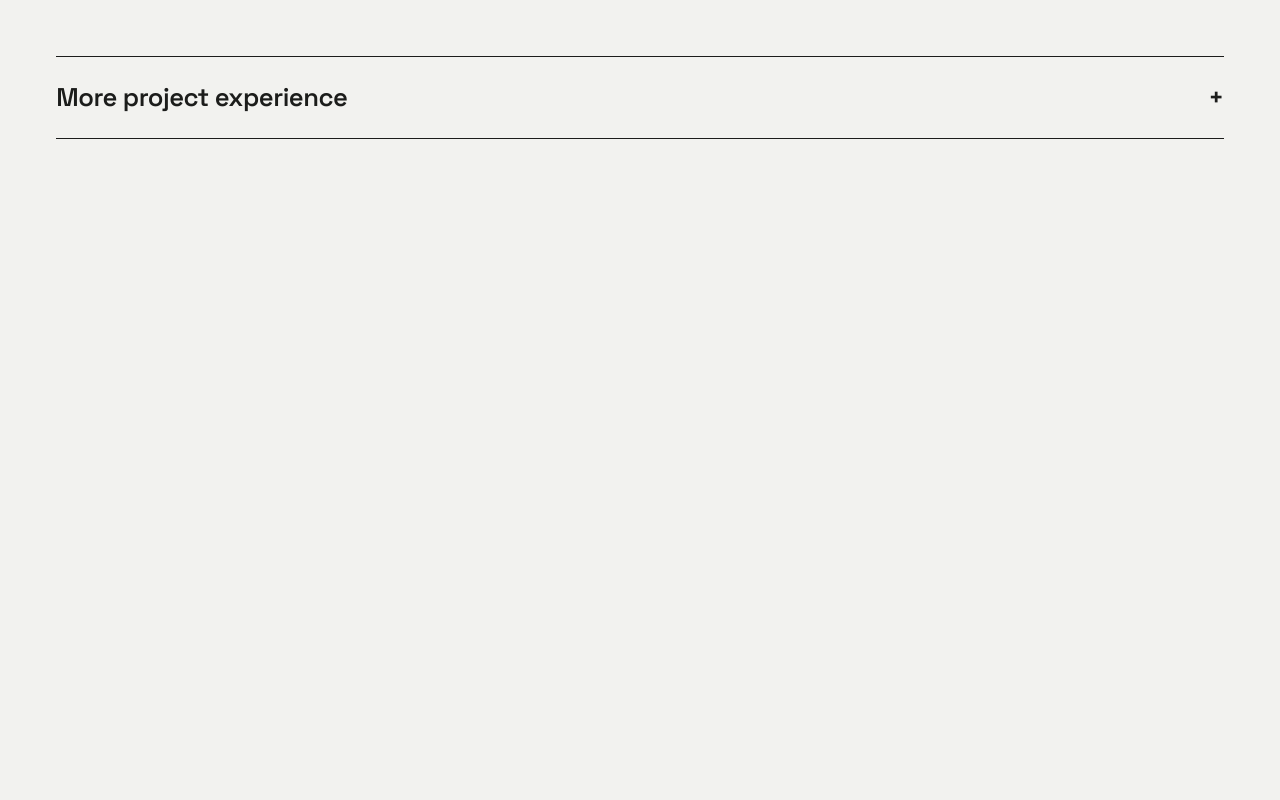
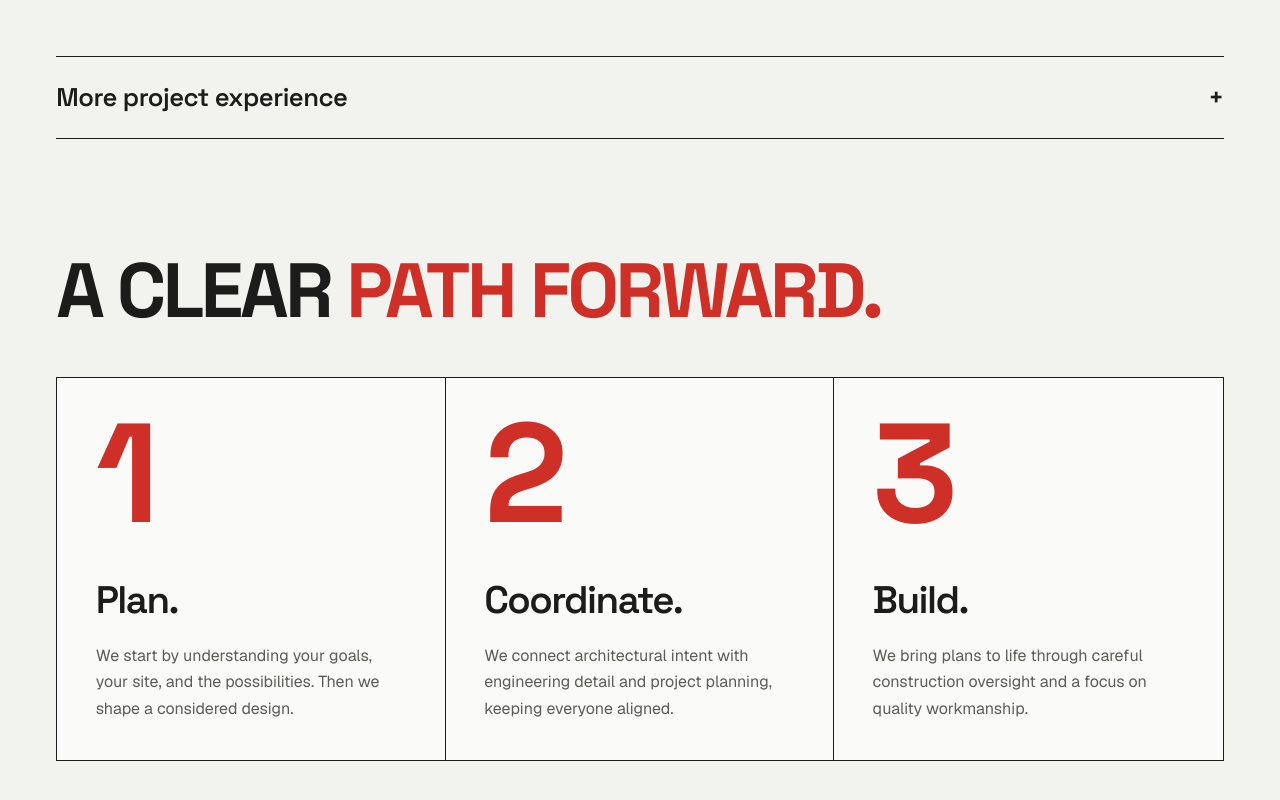
Before and after one commit to TwilightDust12/Sphere8, a React (Vite) app: page / in a window 1280 px wide. Shown: the part 9854-10654 px from the top of the page. Before the commit the page ends 10108 px from the top, so only its background shows below. Built offline with nearby package versions, Linux system fonts and the light colour scheme; the HTML template or start-up script is replaced by a standard one.

Commit message:
feat: add process steps and flagged team block

```diff
--- a/src/App.tsx
+++ b/src/App.tsx
@@ -1,8 +1,10 @@
 import Header from "./components/Header"
 import Hero from "./components/Hero"
+import Process from "./components/Process"
 import ProofStrip from "./components/ProofStrip"
 import Projects from "./components/Projects"
 import Services from "./components/Services"
+import Team from "./components/Team"
 
 export default function App() {
   return (
@@ -16,6 +18,8 @@ export default function App() {
         <ProofStrip />
         <Services />
         <Projects />
+        <Process />
+        <Team />
       </main>
     </>
   )
--- /dev/null
+++ b/src/components/Process.tsx
@@ -0,0 +1,26 @@
+import { steps } from "../data/company"
+import { useReveal } from "../hooks/useReveal"
+
+export default function Process() {
+  const ref = useReveal<HTMLDivElement>()
+  return (
+    <section id="process" className="process" aria-labelledby="process-title">
+      <div className="wrap reveal" ref={ref}>
+        <h2 id="process-title" className="big">
+          A clear <span>path forward.</span>
+        </h2>
+        <ol className="steps">
+          {steps.map((step) => (
+            <li className="step" key={step.n}>
+              <span className="num" aria-hidden="true">
+                {step.n}
+              </span>
+              <h3>{step.title}</h3>
+              <p>{step.text}</p>
+            </li>
+          ))}
+        </ol>
+      </div>
+    </section>
+  )
+}
--- /dev/null
+++ b/src/components/Team.tsx
@@ -0,0 +1,24 @@
+import { team } from "../data/company"
+import { useReveal } from "../hooks/useReveal"
+
+export default function Team() {
+  const ref = useReveal<HTMLDivElement>()
+  if (!team.visible) return null
+  return (
+    <section id="team" className="team" aria-labelledby="team-title">
+      <div className="wrap reveal" ref={ref}>
+        <h2 id="team-title" className="team-title">
+          The people behind the work
+        </h2>
+        <ul className="team-row">
+          {team.members.map((member) => (
+            <li key={member.name}>
+              <strong>{member.name}</strong>
+              <span>{member.title}</span>
+            </li>
+          ))}
+        </ul>
+      </div>
+    </section>
+  )
+}
--- a/src/index.css
+++ b/src/index.css
@@ -262,3 +262,34 @@ body:has(dialog.lightbox[open]) { overflow: hidden; }
   .tile, .tile:nth-child(n) { grid-column: 1 / -1; }
   .filters button { padding: 0 14px; }
 }
+
+/* Process */
+.process { padding-block: 0 clamp(72px, 9vw, 140px); }
+.steps { list-style: none; padding: 0; display: grid; grid-template-columns: repeat(3, 1fr); margin-top: clamp(32px, 4vw, 64px); border: 1.5px solid var(--color-ink); background: var(--color-paper); }
+.step { padding: clamp(24px, 3vw, 44px); border-right: 1.5px solid var(--color-ink); min-height: 360px; display: flex; flex-direction: column; transition: background .25s, color .25s; }
+.step:last-child { border-right: 0; }
+.step:hover { background: var(--color-brand); color: var(--color-paper); }
+.step .num { font-family: var(--font-display); font-weight: 700; font-size: clamp(88px, 11vw, 176px); line-height: .8; letter-spacing: -.07em; color: var(--color-brand); transition: color .25s; }
+.step:hover .num { color: var(--color-paper); }
+.step h3 { margin-top: auto; padding-top: 40px; font-size: clamp(28px, 3vw, 44px); font-weight: 600; letter-spacing: -.04em; }
+.step p { margin-top: 12px; max-width: 34ch; line-height: 1.65; color: var(--color-muted); transition: color .25s; }
+.step:hover p { color: var(--color-paper); }
+
+/* Team */
+.team { padding-block: 0 clamp(72px, 9vw, 140px); }
+.team-title { font-size: clamp(24px, 2.6vw, 36px); letter-spacing: -.03em; font-weight: 700; }
+.team-row { list-style: none; padding: 0; margin-top: 28px; display: grid; grid-template-columns: repeat(3, 1fr); border-top: 1.5px solid var(--color-ink); border-bottom: 1.5px solid var(--color-ink); }
+.team-row li { padding: 24px 24px 24px 0; border-right: 1px solid var(--color-line); display: grid; gap: 4px; }
+.team-row li + li { padding-left: 24px; }
+.team-row li:last-child { border-right: 0; }
+.team-row strong { font-family: var(--font-display); font-size: clamp(18px, 1.8vw, 26px); letter-spacing: -.02em; }
+.team-row span { color: var(--color-muted); font-size: 14px; }
+
+@media (max-width: 1000px) {
+  .steps { grid-template-columns: 1fr; }
+  .step { border-right: 0; border-bottom: 1.5px solid var(--color-ink); min-height: 0; }
+  .step:last-child { border-bottom: 0; }
+  .team-row { grid-template-columns: 1fr; }
+  .team-row li, .team-row li + li { padding: 20px 0; border-right: 0; border-top: 1px solid var(--color-line); }
+  .team-row li:first-child { border-top: 0; }
+}
```
